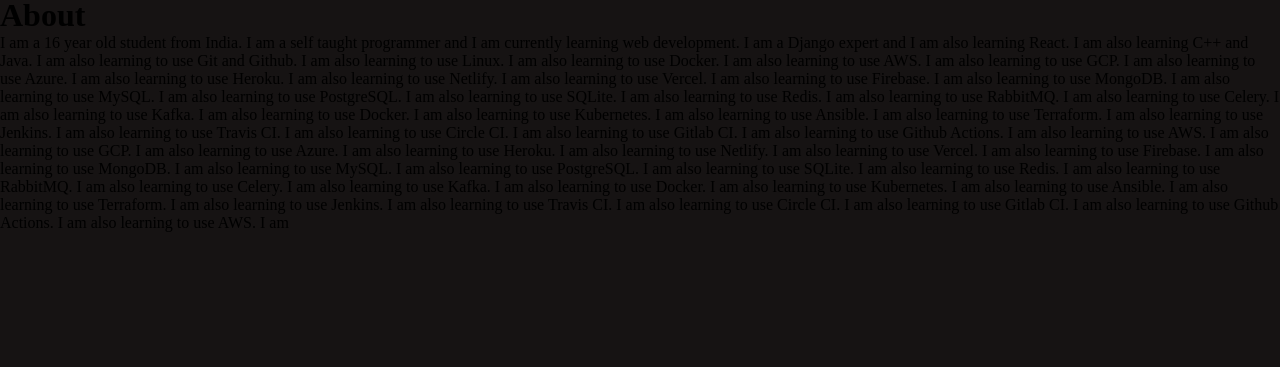
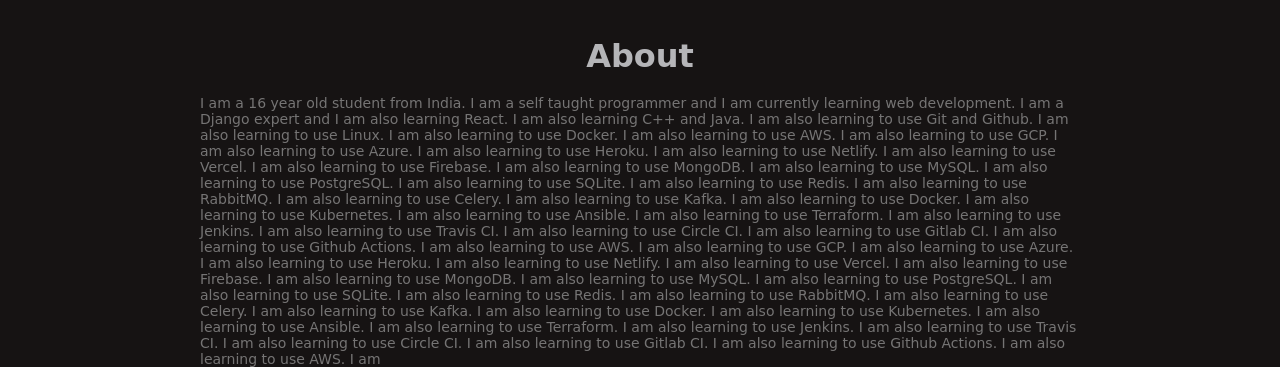
Before and after one commit to SahilChambyal/MyPortfolio, a plain HTML site: page index.html in a window 1280 px wide. Shown: the part 449-816 px from the top of the page. Drawn offline with Linux system fonts and the light colour scheme.

Commit message:
Update style.css
New Update

```diff
--- a/style.css
+++ b/style.css
@@ -12,14 +12,14 @@ body{
 }
 .nav{
     display: flex;
-    width: 99%;
+    width: 99%;  /*debugging purposes*/
     justify-content: center;
     margin-top: 20px;
     background-color: #232324e0;
     border:0px;
     border-radius:8px;
     height: 58px;
-    width: 1258.2px;
+
 
 
 }
@@ -59,3 +59,25 @@ body{
     padding: 60px;
     padding-bottom: 20px;
 }
+.about{
+    display: flex;
+    justify-content: center;
+    flex-direction: column;
+}
+#ab{
+    display: flex;
+    justify-content: center;
+    margin-top: 20px;
+    color: #cccccfe0;
+    font-family: cursive;
+    padding: 20px;
+}
+#abdesc{
+    display:flex ;
+    justify-content: center;
+    font-family: cursive;
+    color: #a9a9a9a6;
+    font-size: 14px;
+    margin-left: 200px;
+    margin-right: 200px;
+}
```
